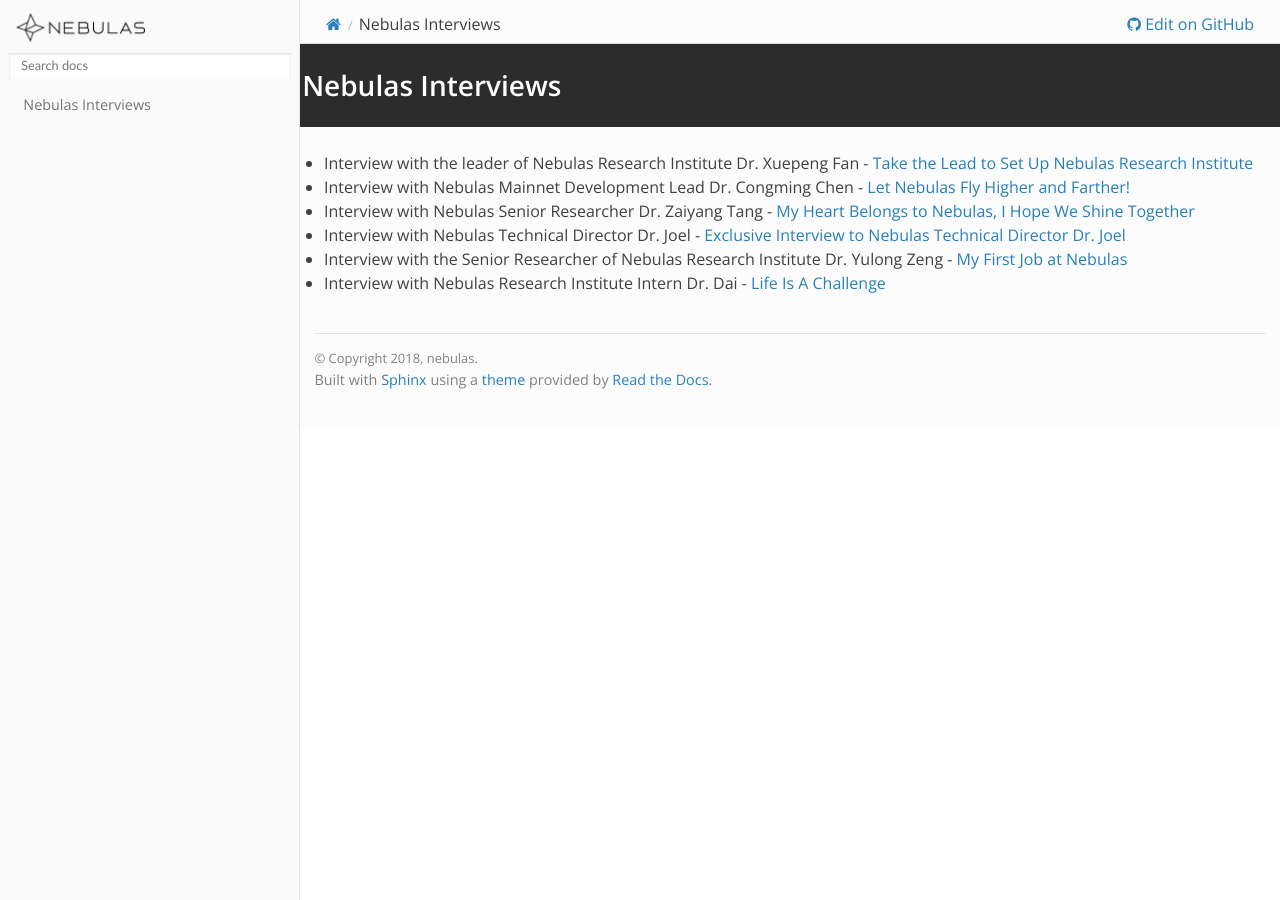
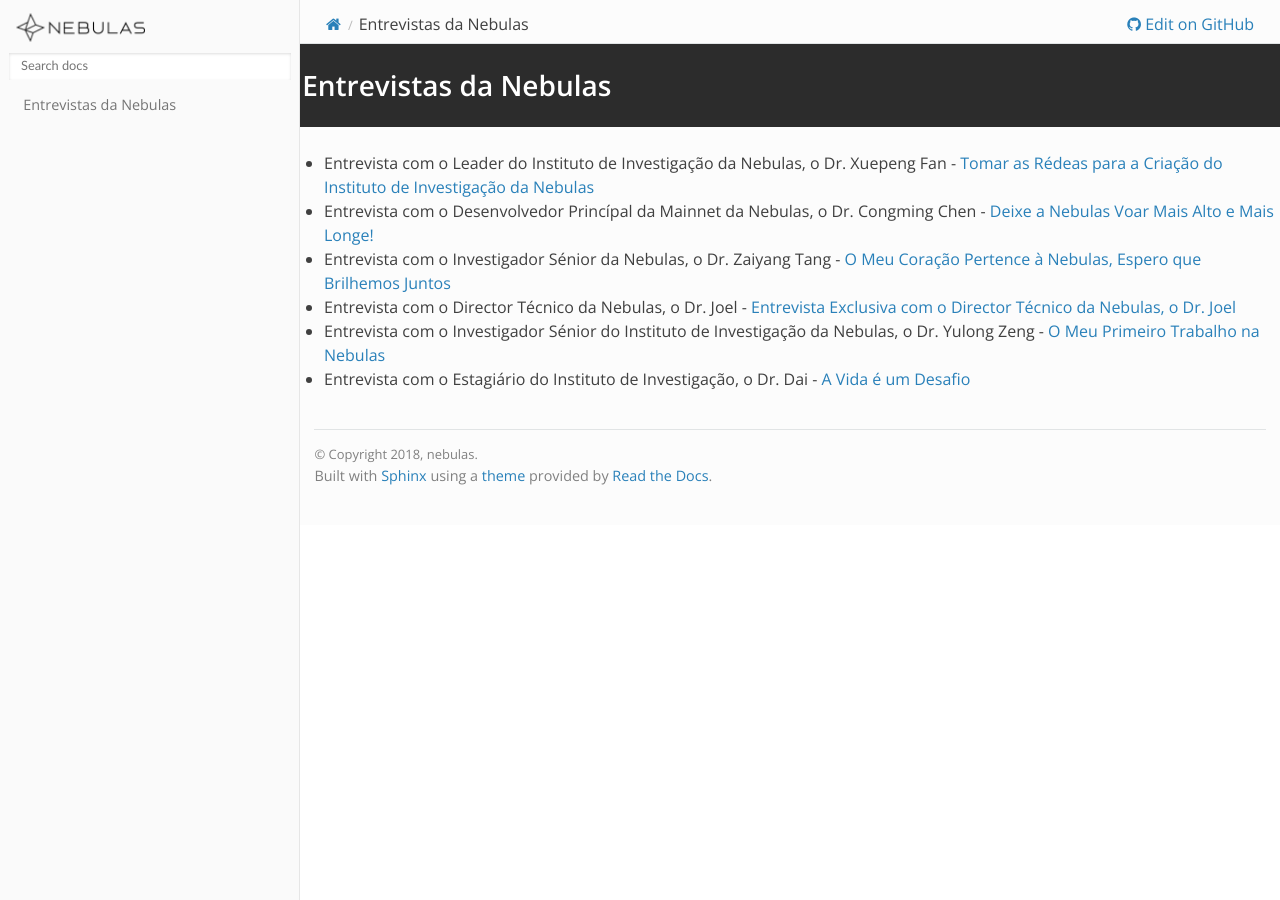
Before and after one commit to nebulasio/nebdocs, a Sphinx documentation site: the page built from docs/community/interviews.md, in a window 1280 px wide. Built offline with Sphinx 7.4.7 and the Read the Docs theme 2.0.0, drawn with Linux system fonts in a browser that asks for light colours; pages that are not in the unit, such as notebooks, are missing from menus.

Commit message:
pt: interviews.md

```diff
--- a/docs/community/interviews.md
+++ b/docs/community/interviews.md
@@ -1,7 +1,7 @@
-# Nebulas Interviews
-- Interview with the leader of Nebulas Research Institute Dr. Xuepeng Fan - [Take the Lead to Set Up Nebulas Research Institute](https://medium.com/nebulasio/take-the-lead-to-set-up-nebulas-research-institute-658073d64ee3)
-- Interview with Nebulas Mainnet Development Lead Dr. Congming Chen - [Let Nebulas Fly Higher and Farther!](https://medium.com/nebulasio/nebulas-researcher-dr-congming-chen-let-nebulas-fly-higher-and-farther-ea67c31954)
-- Interview with Nebulas Senior Researcher Dr. Zaiyang Tang - [My Heart Belongs to Nebulas, I Hope We Shine Together](https://medium.com/nebulasio/my-heart-belongs-to-nebulas-i-hope-we-shine-together-bf4b2d2b5068)
-- Interview with Nebulas Technical Director Dr. Joel - [Exclusive Interview to Nebulas Technical Director Dr. Joel](https://medium.com/nebulasio/exclusive-interview-to-nebulas-technical-director-dr-joel-6ce0a21bd1a)
-- Interview with the Senior Researcher of Nebulas Research Institute Dr. Yulong Zeng - [My First Job at Nebulas](https://medium.com/nebulasio/my-first-offer-at-nebulas-6103a260af72)
-- Interview with Nebulas Research Institute Intern Dr. Dai - [Life Is A Challenge](https://medium.com/nebulasio/nebulas-an-excellent-platform-to-explore-the-blockchain-world-93ad1c7cccda)
+# Entrevistas da Nebulas
+- Entrevista com o Leader do Instituto de Investigação da Nebulas, o Dr. Xuepeng Fan - [Tomar as Rédeas para a Criação do Instituto de Investigação da Nebulas](https://medium.com/nebulasio/take-the-lead-to-set-up-nebulas-research-institute-658073d64ee3)
+- Entrevista com o Desenvolvedor Princípal da Mainnet da Nebulas, o Dr. Congming Chen - [Deixe a Nebulas Voar Mais Alto e Mais Longe!](https://medium.com/nebulasio/nebulas-researcher-dr-congming-chen-let-nebulas-fly-higher-and-farther-ea67c31954)
+- Entrevista com o Investigador Sénior da Nebulas, o Dr. Zaiyang Tang - [O Meu Coração Pertence à Nebulas, Espero que Brilhemos Juntos](https://medium.com/nebulasio/my-heart-belongs-to-nebulas-i-hope-we-shine-together-bf4b2d2b5068)
+- Entrevista com o Director Técnico da Nebulas, o Dr. Joel - [Entrevista Exclusiva com o Director Técnico da Nebulas, o Dr. Joel](https://medium.com/nebulasio/exclusive-interview-to-nebulas-technical-director-dr-joel-6ce0a21bd1a)
+- Entrevista com o Investigador Sénior do Instituto de Investigação da Nebulas, o Dr. Yulong Zeng - [O Meu Primeiro Trabalho na Nebulas](https://medium.com/nebulasio/my-first-offer-at-nebulas-6103a260af72)
+- Entrevista com o Estagiário do Instituto de Investigação, o Dr. Dai - [A Vida é um Desafio](https://medium.com/nebulasio/nebulas-an-excellent-platform-to-explore-the-blockchain-world-93ad1c7cccda)
```
